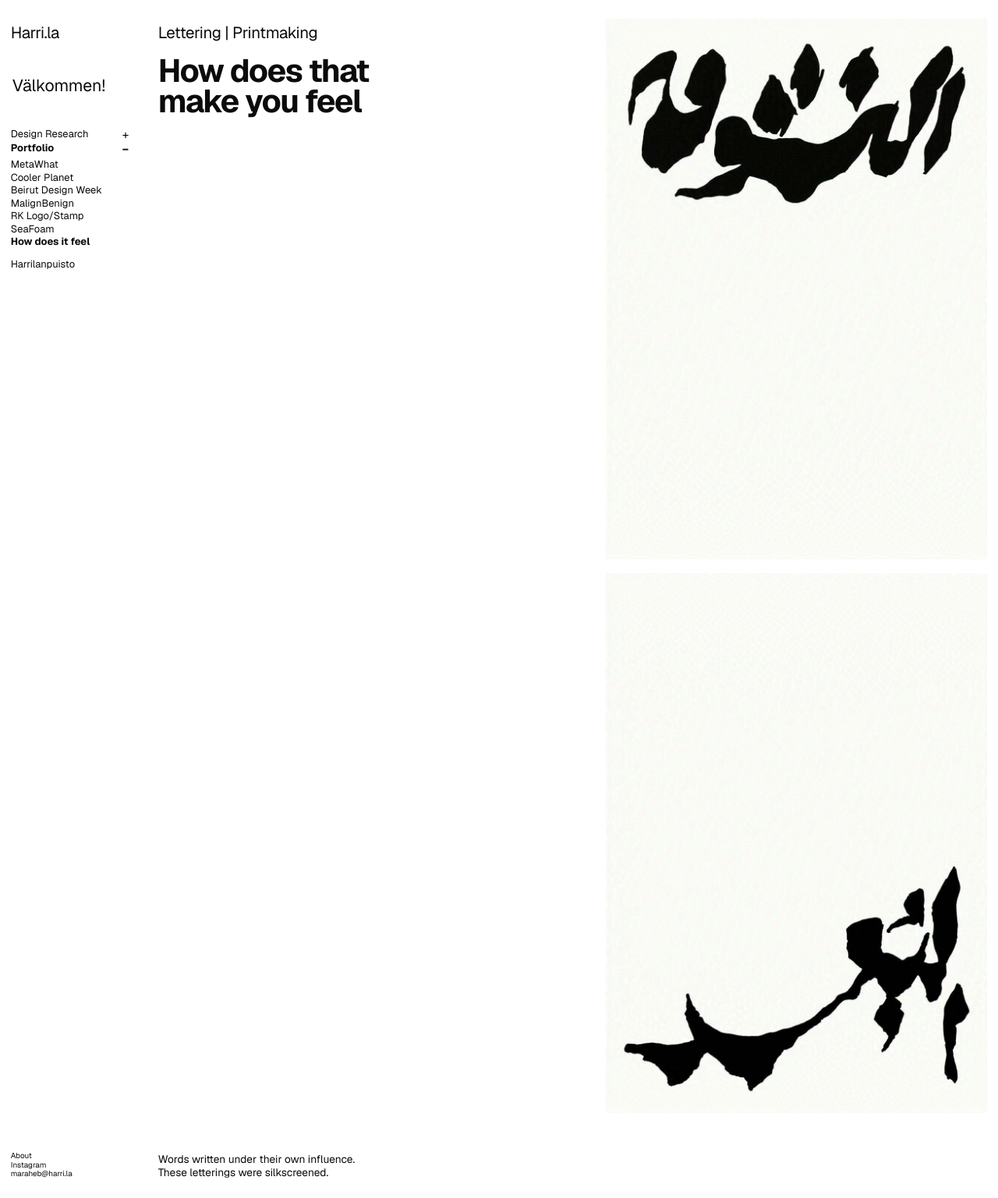
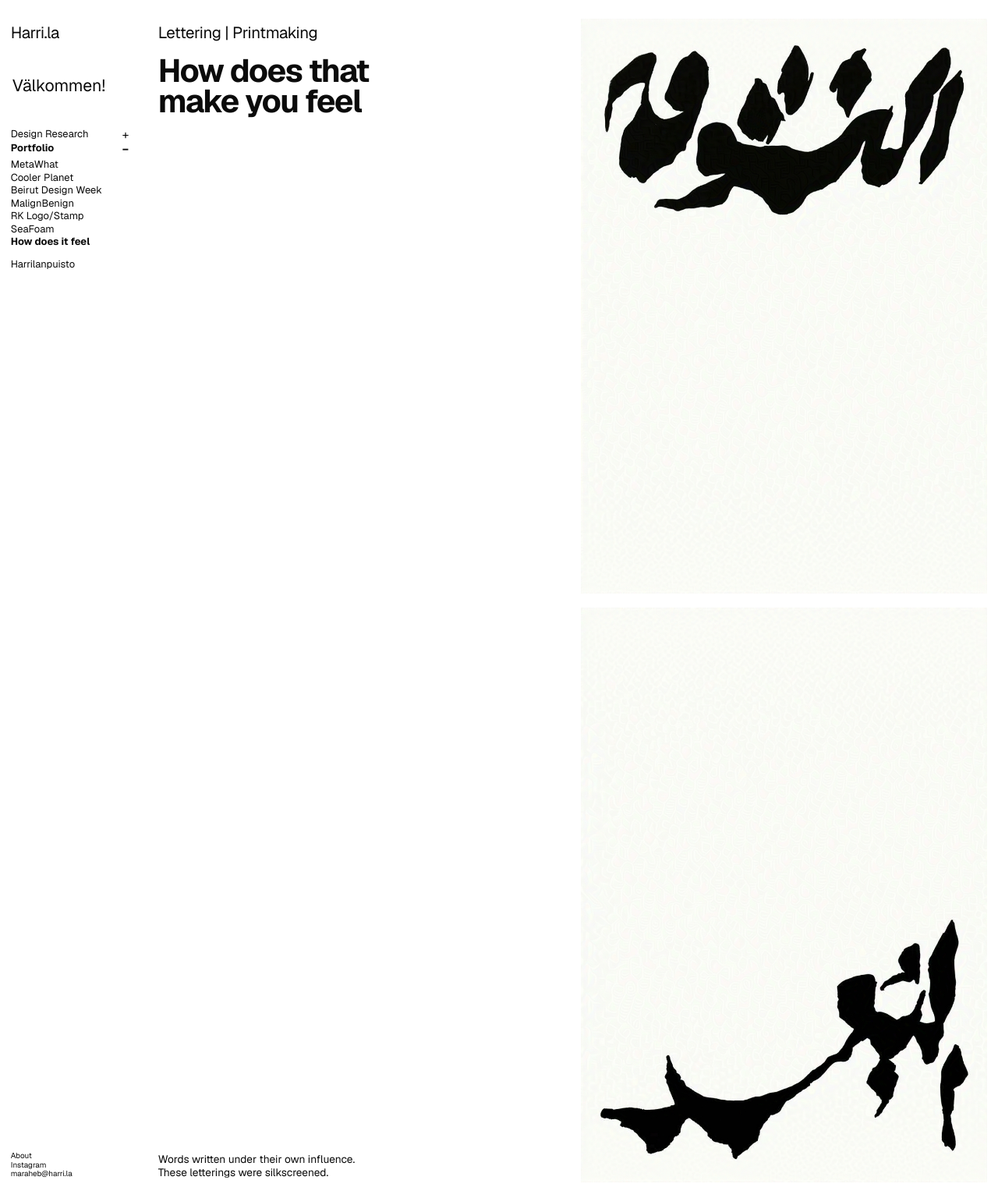
Before and after one commit to somethingishappening/somethingishappening.github.io, a Jekyll site: the page built from _design/What do you feel .md, in a window 1280 px wide. Shown: the whole page at 78% size. Built offline with Jekyll 4.4.1, drawn with Linux system fonts in a browser that asks for light colours.

Commit message:
Add files via upload

```diff
--- a/_layouts/work.html
+++ b/_layouts/work.html
@@ -1427,39 +1427,28 @@ button{font:inherit;color:inherit}
   {% include arabic-typography.html %}
   {% include upper-resolution-layer.html %}
 
-<style id="harri-work-column-consistency-v11">
+<style id="harri-work-column-consistency-v10">
 /*
-  WORK / DESIGN GRID + TEXT-TO-MEDIA BUFFER
-  -----------------------------------------
-  Use the same real desktop grid tracks as the rest of the site instead of
-  splitting the combined content area 50/50. This keeps the Work text start,
-  media start and outer margins on the shared responsive grid at every desktop
-  resolution.
-
-  The requested extra breathing room remains inside the text column only, so
-  it cannot move the media column or change the outer page margins. Mobile and
-  all global scale/type/image rules remain untouched.
+  WORK / DESIGN TEXT-TO-MEDIA BUFFER
+  ----------------------------------
+  Keep a real gutter between the text half and media half at every desktop
+  resolution. The full internal gutter is exactly the same responsive size as
+  the site's standard column gutter: 28px at the 1680×900 reference, shrinking
+  or growing with the existing unified desktop scale. Only this internal
+  boundary changes; mobile, typography, media sizing/alignment and the outer
+  page grid remain untouched.
 */
 @media (min-width:901px){
   body.page-work{
-    --harri-work-text-media-buffer:var(--harri-u-space-14,14px);
+    --harri-work-inner-half-gutter:var(--harri-u-space-14,14px);
   }
 
   body.page-work .project-info{
-    grid-column:2 !important;
-    grid-row:1 !important;
-    width:100% !important;
-    max-width:none !important;
-    min-width:0 !important;
-    padding-right:var(--harri-work-text-media-buffer) !important;
+    width:calc(50% - var(--harri-work-inner-half-gutter)) !important;
   }
 
   body.page-work .media-column{
-    grid-column:3 !important;
-    grid-row:1 !important;
-    width:100% !important;
-    margin-left:0 !important;
-    min-width:0 !important;
+    margin-left:calc(50% + var(--harri-work-inner-half-gutter)) !important;
   }
 
   body.page-work .project-description{
```
